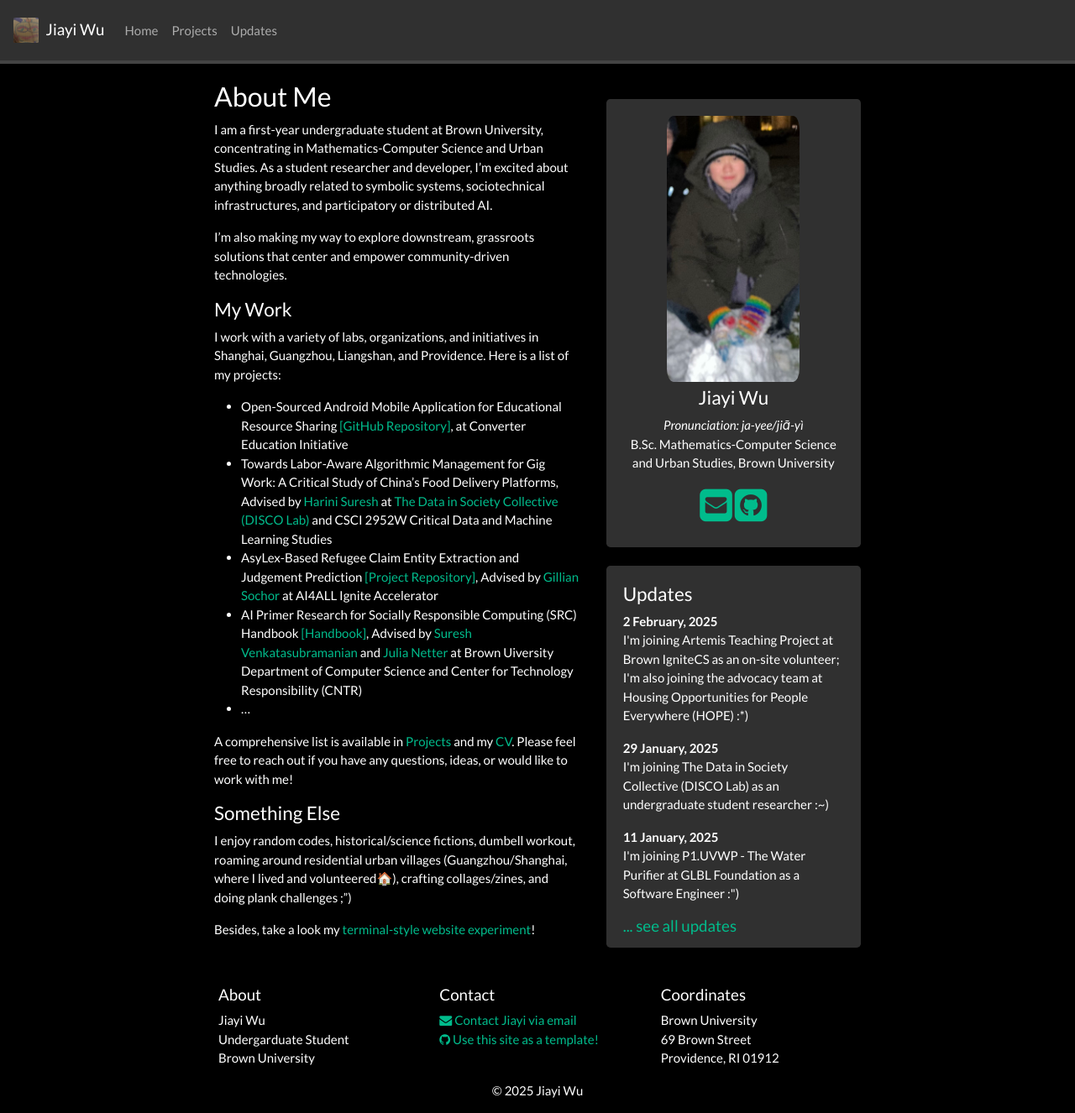
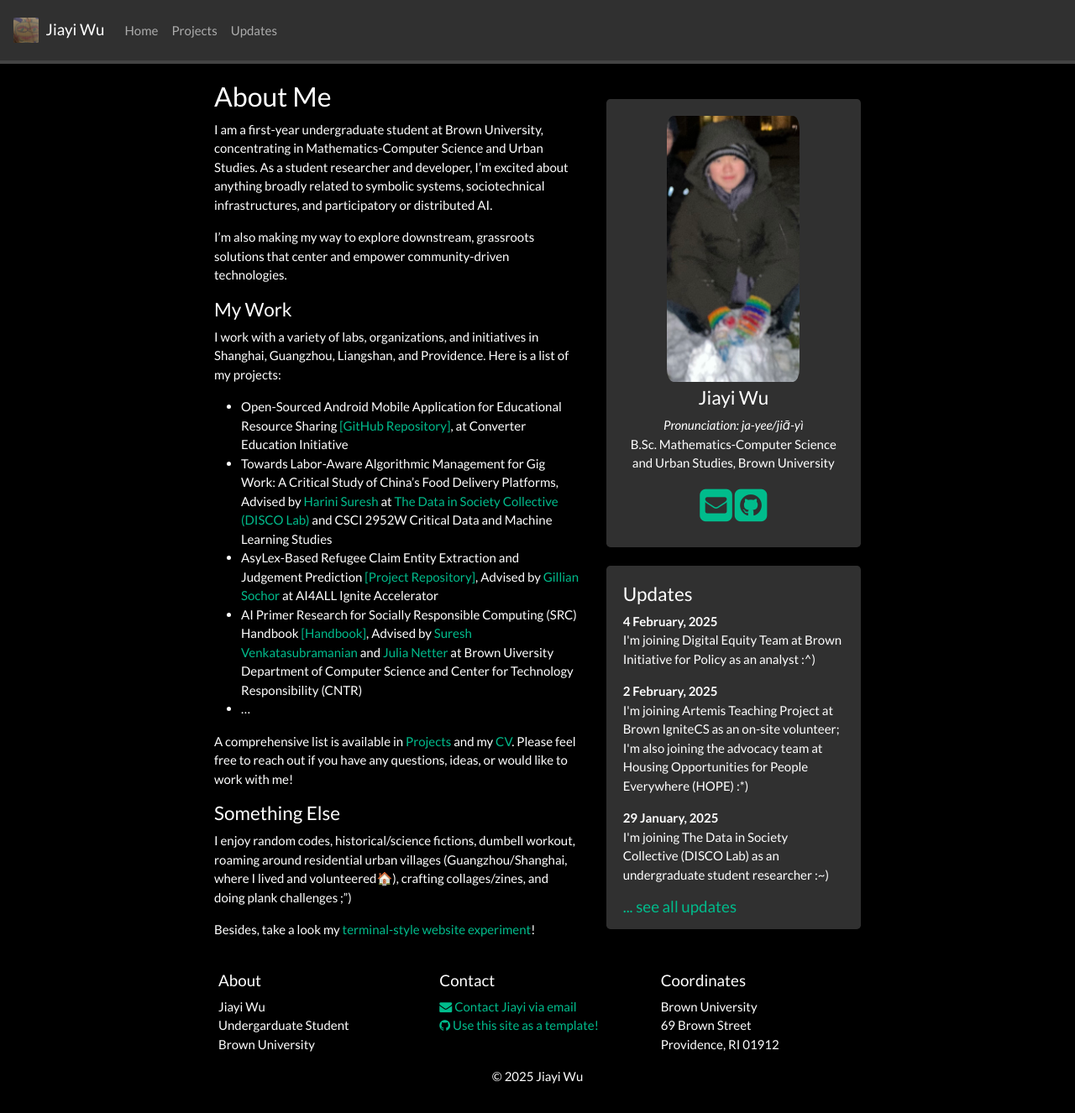
Before and after one commit to jiayiw005/jiayiw005.github.io, a Jekyll site: the page built from _pages/home.md, in a window 1280 px wide and 1326 px high. Shown: the whole window at 84% size. Built offline with Jekyll 4.4.1, drawn with Linux system fonts in a browser that asks for light colours; nearby versions of some CDN libraries; a style sheet for code colours, icons or effects is not loaded.

Commit message:
update updates

```diff
--- a/_data/news.yml
+++ b/_data/news.yml
@@ -1,3 +1,6 @@
+- date: 4 February, 2025
+  headline: "I'm joining Digital Equity Team at Brown Initiative for Policy as an analyst :^)"
+
 - date: 2 February, 2025
   headline: "I'm joining Artemis Teaching Project at Brown IgniteCS as an on-site volunteer; I'm also joining the advocacy team at Housing Opportunities for People Everywhere (HOPE) :*)"
 
```
